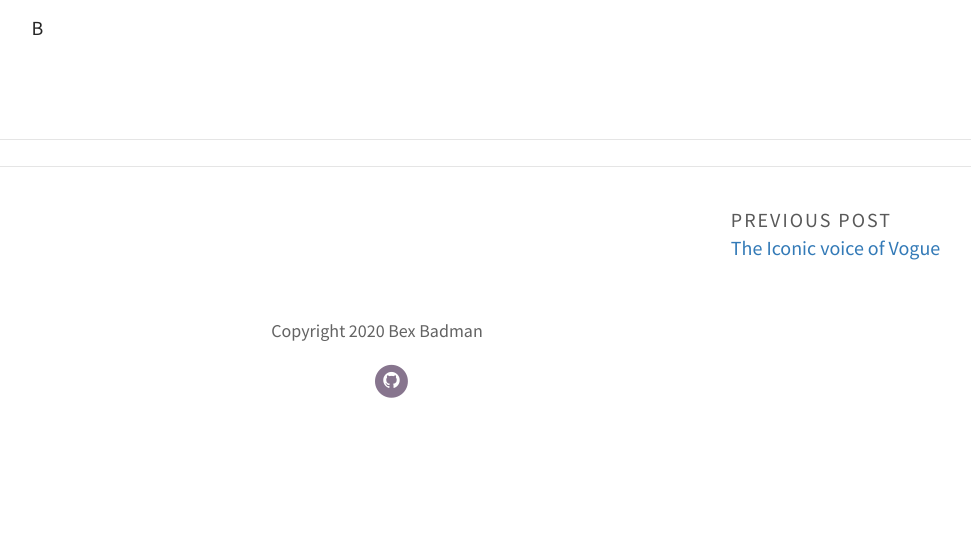
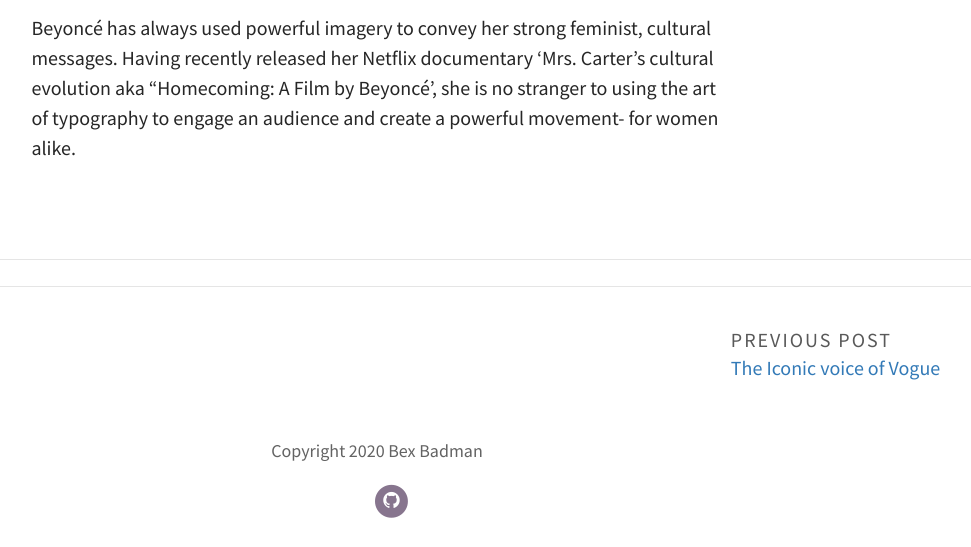
Before and after one commit to rebeccabadman1999/Bex-Badman-Blog, a Jekyll site: the page built from _posts/2020-10-25-seven-times-beyoncés-typography-choices-spoke-to-women.md, in a window 1280 px wide. Shown: the part 373-920 px from the top of the page, without its empty margins (263-1234 px from the left). Built offline with Jekyll 4.4.1, drawn with Linux system fonts in a browser that asks for light colours; some web fonts are replaced; comment, search, counter and statistics services are not loaded.

Commit message:
Update Post “2020-10-25-seven-times-beyoncés-typography-choices-spoke-to-women”

```diff
--- a/_posts/2020-10-25-seven-times-beyoncés-typography-choices-spoke-to-women.md
+++ b/_posts/2020-10-25-seven-times-beyoncés-typography-choices-spoke-to-women.md
@@ -5,4 +5,4 @@
 header_feature_image: ../uploads/beyonce-cover-photo.png
 comments: true
 ---
-B
+Beyoncé has always used powerful imagery to convey her strong feminist, cultural messages. Having recently released her Netflix documentary 'Mrs. Carter's cultural evolution aka "Homecoming: A Film by Beyoncé', she is no stranger to using the art of typography to engage an audience and create a powerful movement- for women alike.
```
